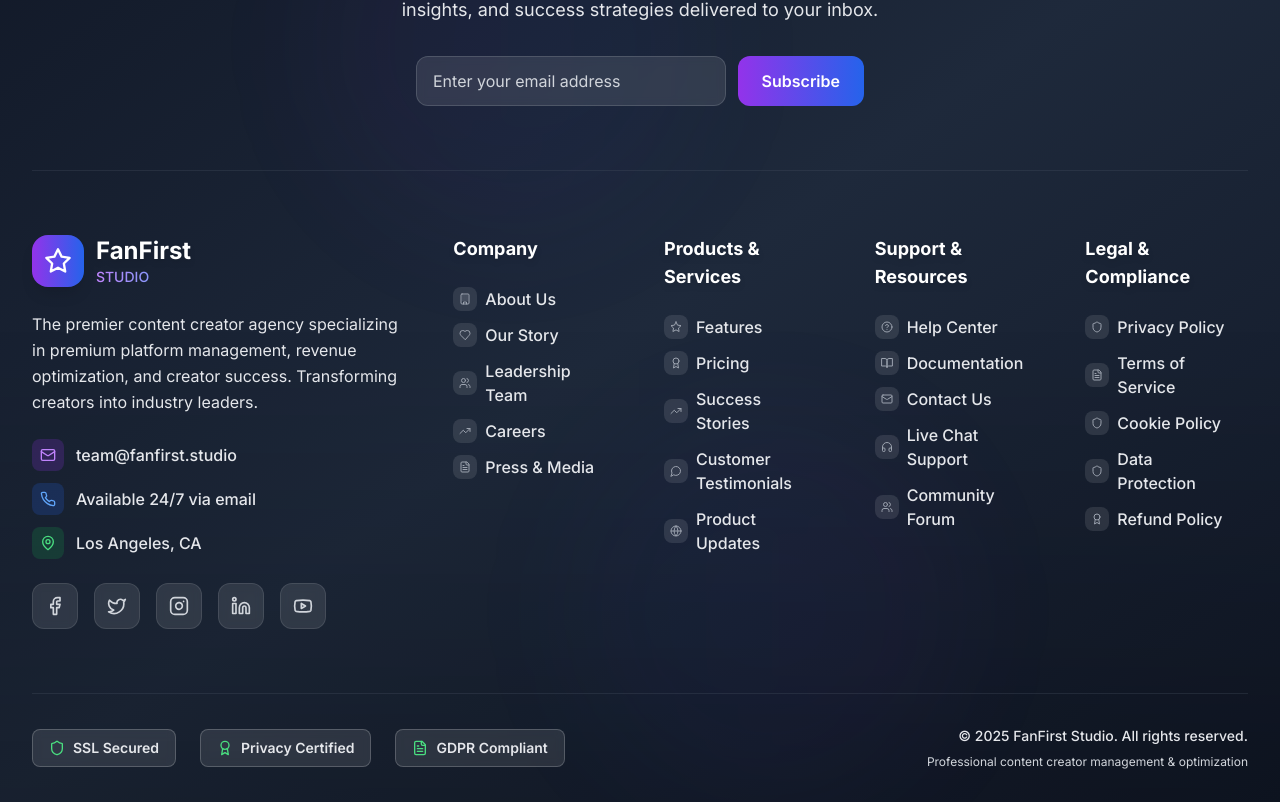
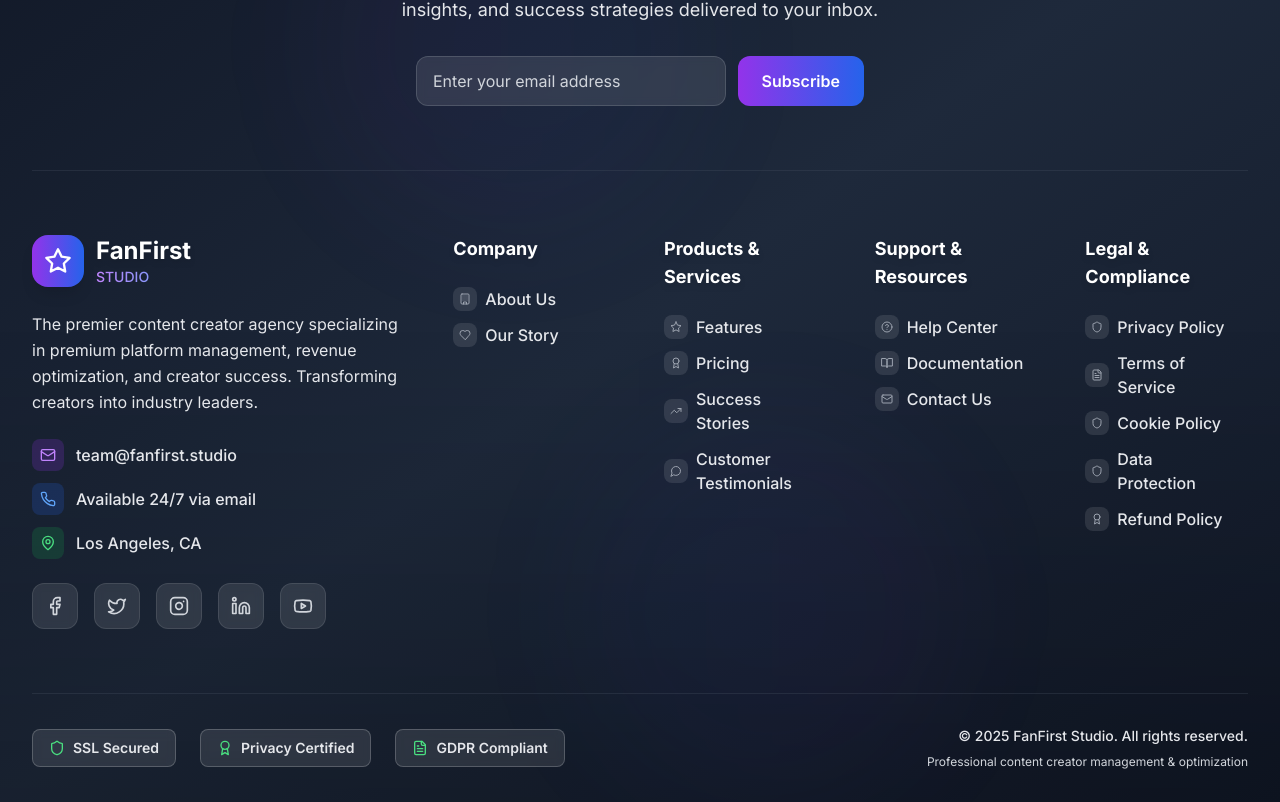
Before and after one commit to ThereIsSomething/FanfirstStudio, a React (Vite) app: page / in a window 1280 px wide. Shown: the part 10421-11223 px from the top of the page. Built offline with nearby package versions, Linux system fonts and the light colour scheme.

Commit message:
Updated Footer.tsx

```diff
--- a/src/components/Footer.tsx
+++ b/src/components/Footer.tsx
@@ -17,9 +17,6 @@ const Footer = () => {
       links: [
         { name: 'About Us', href: '/about', icon: Building },
         { name: 'Our Story', href: '/story', icon: Heart },
-        { name: 'Leadership Team', href: '/team', icon: Users },
-        { name: 'Careers', href: '/careers', icon: TrendingUp },
-        { name: 'Press & Media', href: '/press', icon: FileText }
       ]
     },
     {
@@ -29,7 +26,6 @@ const Footer = () => {
         { name: 'Pricing', href: '#pricing', icon: Award },
         { name: 'Success Stories', href: '#testimonials', icon: TrendingUp },
         { name: 'Customer Testimonials', href: '/testimonials', icon: MessageCircle },
-        { name: 'Product Updates', href: '/updates', icon: Globe }
       ]
     },
     {
@@ -38,8 +34,6 @@ const Footer = () => {
         { name: 'Help Center', href: '/help', icon: HelpCircle },
         { name: 'Documentation', href: '/docs', icon: BookOpen },
         { name: 'Contact Us', href: '#contact', icon: Mail },
-        { name: 'Live Chat Support', href: '/chat', icon: Headphones },
-        { name: 'Community Forum', href: '/community', icon: Users }
       ]
     },
     {
```
